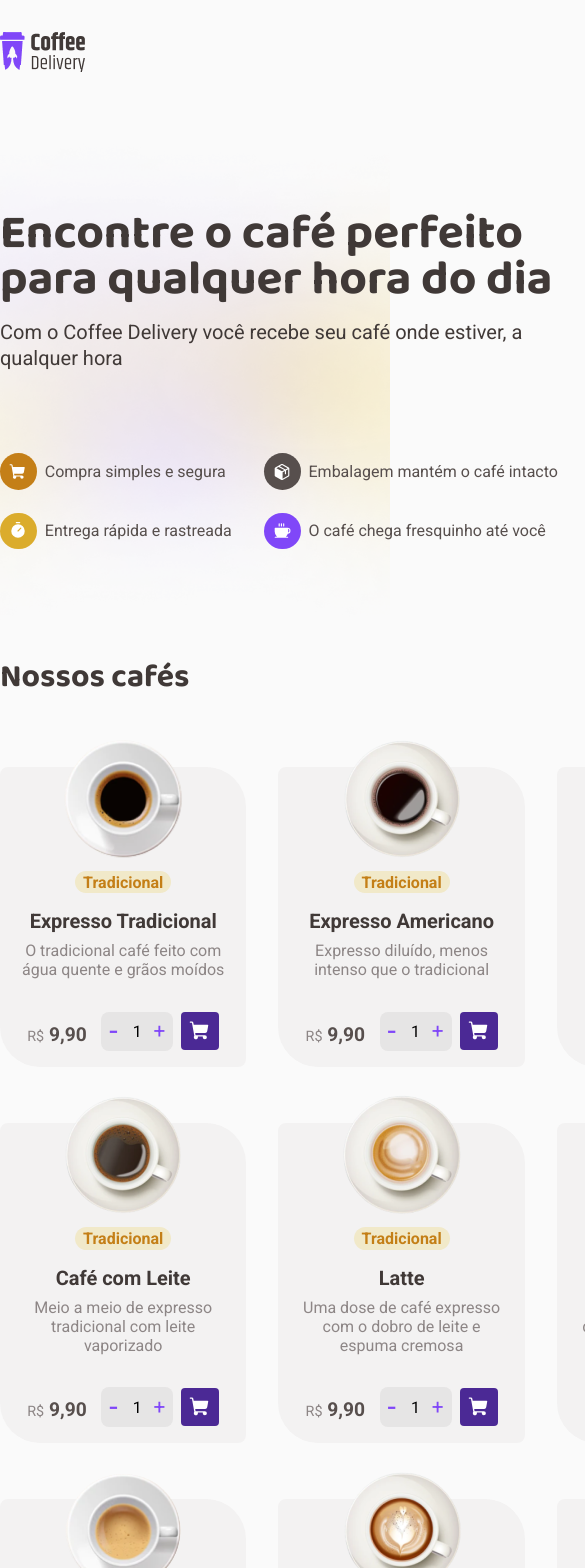
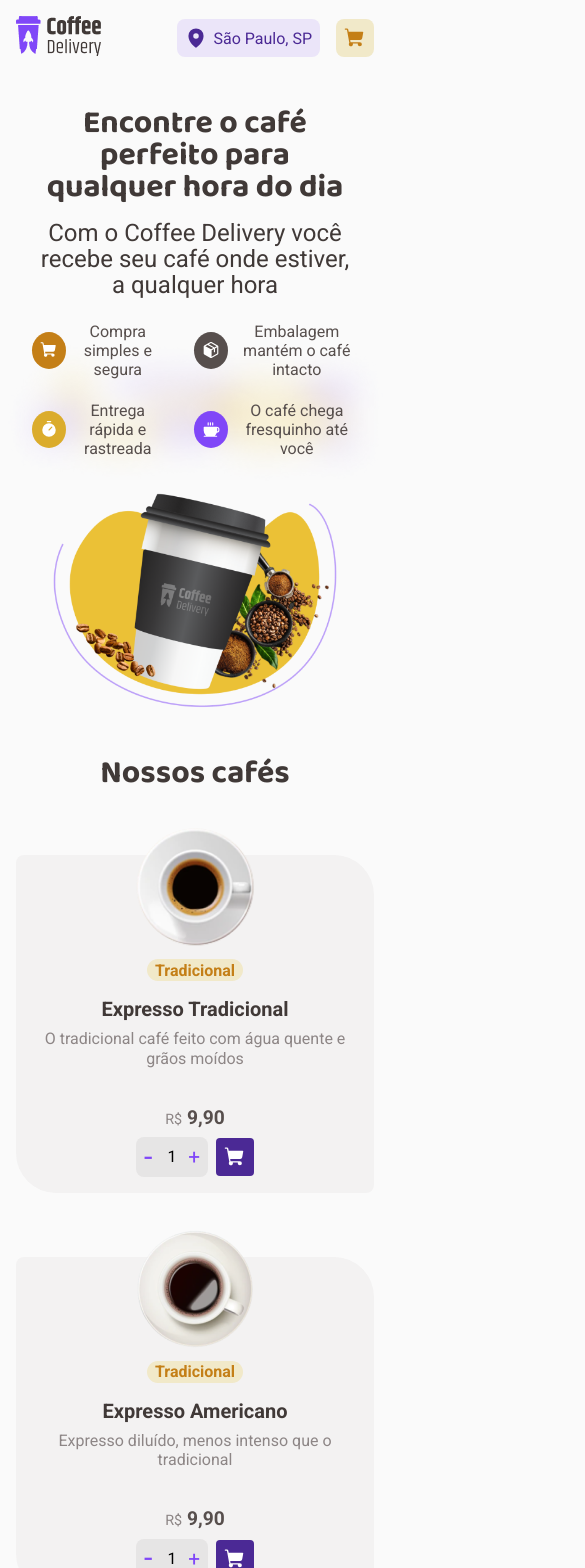
Before and after one commit to pcfordelone/ignite-coffee-delivery, a React (Vite) app: page / in a window 390 px wide. Shown: the top 1568 px of the page, 585 px wide, since content can reach past the window. Built offline with nearby package versions, Linux system fonts and the light colour scheme.

Commit message:
mobile implementation

```diff
--- a/package.json
+++ b/package.json
@@ -4,7 +4,7 @@
   "version": "0.0.0",
   "type": "module",
   "scripts": {
-    "dev": "vite",
+    "dev": "vite --host",
     "build": "tsc && vite build",
     "preview": "vite preview"
   },
--- a/src/components/Header/styles.ts
+++ b/src/components/Header/styles.ts
@@ -50,4 +50,9 @@
       }
     }
   }
+
+  @media only screen and (max-width: 900px) {
+    width: 100%;
+    padding: 1rem;
+  }
 `
--- a/src/pages/Checkout/components/OrderItem/styles.ts
+++ b/src/pages/Checkout/components/OrderItem/styles.ts
@@ -99,4 +99,24 @@
       font-weight: 400;
     }
   }
+
+  @media only screen and (max-width: 900px) {
+    margin: 1rem;
+
+    flex-direction: column;
+    align-items: center;
+
+    padding: 1rem 0;
+    text-align: center;
+
+    div {
+      align-items: center;
+      gap: 1rem;
+      font-size: 1.5rem;
+    }
+
+    strong {
+      font-size: 1.5rem;
+    }
+  }
 `
--- a/src/pages/Checkout/components/PaymentMethods/styles.ts
+++ b/src/pages/Checkout/components/PaymentMethods/styles.ts
@@ -17,6 +17,14 @@
     button.active {
       border: 1px solid ${(props) => props.theme['purple-500']};
       background: ${(props) => props.theme['purple-100']};
+    }
+  }
+  @media only screen and (max-width: 900px) {
+    margin: 1rem;
+
+    div.payment-methods {
+      flex: 1;
+      flex-direction: column;
     }
   }
 `
@@ -53,4 +61,11 @@
     border: 1px solid ${(props) => props.theme['purple-300']};
     box-shadow: none;
   }
+
+  @media only screen and (max-width: 900px) {
+    width: 100%;
+    padding: 1rem;
+
+    font-size: 1rem;
+  }
 `
--- a/src/pages/Checkout/components/Shipping/styles.ts
+++ b/src/pages/Checkout/components/Shipping/styles.ts
@@ -64,5 +64,31 @@
         }
       }
     }
+
+    @media only screen and (max-width: 900px) {
+      margin: 1rem;
+
+      form {
+        div.form-group {
+          flex-direction: column;
+          gap: 1rem;
+          position: relative;
+
+          input {
+            padding: 1rem;
+          }
+
+          span {
+            right: 1rem;
+            top: 5.5rem;
+            font-size: 0.8rem;
+          }
+
+          input.form-uf {
+            width: 100%;
+          }
+        }
+      }
+    }
   }
 `
--- a/src/pages/Checkout/styles.ts
+++ b/src/pages/Checkout/styles.ts
@@ -9,6 +9,18 @@
 
   h1 {
     font-size: 1.5rem;
+  }
+
+  @media only screen and (max-width: 900px) {
+    width: 100%;
+    flex-direction: column;
+    align-items: center;
+    justify-content: center;
+
+    h1 {
+      text-align: center;
+      font-size: 2rem;
+    }
   }
 `
 
@@ -36,11 +48,21 @@
       color: ${(props) => props.theme['gray-600']};
     }
   }
+
+  @media only screen and (max-width: 900px) {
+    width: 100%;
+    margin: 1rem;
+  }
 `
 
 export const OrderInfoContainer = styled.div`
   flex: 1;
   margin-left: 2rem;
+
+  @media only screen and (max-width: 900px) {
+    width: 100%;
+    margin: 1rem;
+  }
 `
 
 export const OrderContainer = styled.div`
@@ -88,4 +110,12 @@
       }
     }
   }
+  @media only screen and (max-width: 900px) {
+    margin: 1rem;
+
+    padding: 0;
+    align-items: center;
+
+    padding-bottom: 2rem;
+  }
 `
--- a/src/pages/Home/components/Banner/styles.ts
+++ b/src/pages/Home/components/Banner/styles.ts
@@ -3,7 +3,11 @@
 export const BannerContainer = styled.div`
   width: 70rem;
   margin: 0 auto;
-  height: 100%;
+
+  height: 34rem;
+  background: url('/src/assets/home-banner-background.png') no-repeat;
+  background-size: cover;
+  background-position: center;
 
   display: flex;
   align-items: center;
@@ -49,6 +53,44 @@
       }
     }
   }
+
+  @media only screen and (max-width: 900px) {
+    flex-direction: column;
+    width: 100%;
+    height: auto;
+    background-size: contain;
+    padding: 2rem;
+
+    flex-direction: column;
+    justify-content: center;
+    text-align: center;
+    gap: 2rem;
+
+    img {
+      max-width: 90%;
+    }
+
+    div.bannerDescription {
+      padding: 0;
+
+      h1 {
+        font-size: 2rem;
+        line-height: 2rem;
+      }
+
+      span {
+        font-size: 1.5rem;
+        line-height: 1.625rem;
+      }
+    }
+
+    div.advantages {
+      display: flex;
+      align-items: center;
+
+      margin-top: 0.5rem;
+    }
+  }
 `
 
 export type AvantageVariants = 'orange' | 'gray' | 'yellow' | 'purple'
--- a/src/pages/Home/components/Product/styles.ts
+++ b/src/pages/Home/components/Product/styles.ts
@@ -6,6 +6,13 @@
   flex-direction: column;
   align-items: center;
   width: 22%;
+
+  @media only screen and (max-width: 900px) {
+    width: 100%;
+    margin: 1rem;
+    align-items: center;
+    justify-content: center;
+  }
 
   background: ${(props) => props.theme['gray-200']};
   border-radius: 8px;
@@ -49,6 +56,11 @@
     display: flex;
     justify-content: space-between;
     align-items: center;
+
+    @media only screen and (max-width: 900px) {
+      flex-direction: column;
+      gap: 0.5rem;
+    }
 
     p {
       font-size: 1.2rem;
--- a/src/pages/Home/components/Products/styles.ts
+++ b/src/pages/Home/components/Products/styles.ts
@@ -15,4 +15,9 @@
     flex-wrap: wrap;
     gap: 2rem;
   }
+
+  @media only screen and (max-width: 900px) {
+    width: 100%;
+    align-items: center;
+  }
 `
--- a/src/pages/Home/styles.ts
+++ b/src/pages/Home/styles.ts
@@ -2,8 +2,4 @@
 
 export const HomeContainer = styled.main`
   width: 100%;
-  height: 34rem;
-  background: url('/src/assets/home-banner-background.png') no-repeat;
-  background-size: cover;
-  background-position: center;
 `
--- a/src/pages/Success/styles.ts
+++ b/src/pages/Success/styles.ts
@@ -44,6 +44,28 @@
       }
     }
   }
+
+  @media only screen and (max-width: 900px) {
+    width: 100%;
+    margin: 2rem 0;
+    padding: 1rem;
+
+    div.content {
+      flex-direction: column;
+      gap: 2rem;
+      align-items: center;
+
+      img {
+        max-width: 90%;
+      }
+
+      div.order-info {
+        width: 100%;
+        padding: 2rem;
+        margin: 0;
+      }
+    }
+  }
 `
 export type IconVariants = 'orange' | 'gray' | 'yellow' | 'purple'
 
```
